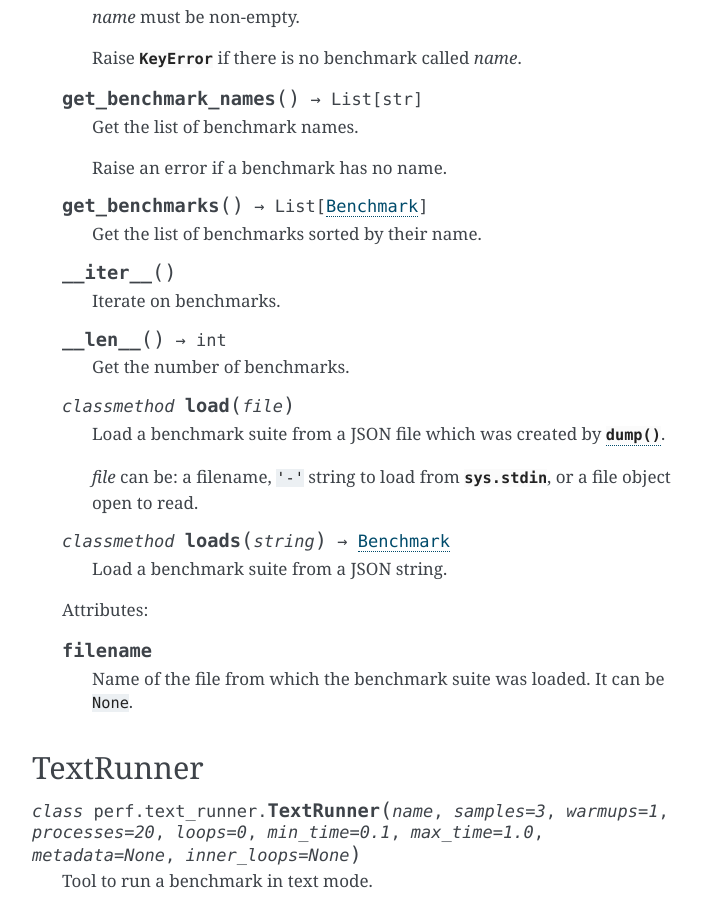
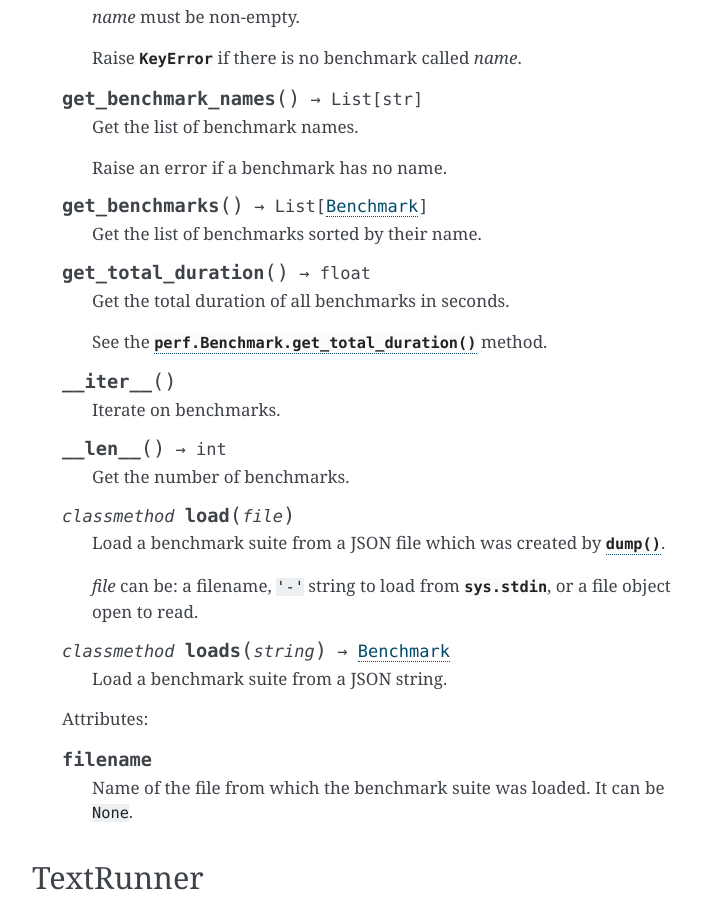
Before and after one commit to psf/pyperf, a Sphinx documentation site: the page built from doc/api.rst, in a window 1280 px wide and 900 px high, scrolled down 8103 px. Shown: the whole window, without its empty margins (388-1090 px from the left). Built offline with Sphinx 7.4.7, drawn with Linux system fonts in a browser that asks for light colours; some of the changed text lies outside the part shown.

Commit message:
add BenchmarkSuite.get_total_duration()

```diff
--- a/doc/api.rst
+++ b/doc/api.rst
@@ -335,6 +335,12 @@ BenchmarkSuite
    .. method:: get_benchmarks() -> List[Benchmark]
 
       Get the list of benchmarks sorted by their name.
+
+   .. method:: get_total_duration() -> float
+
+      Get the total duration of all benchmarks in seconds.
+
+      See the :meth:`perf.Benchmark.get_total_duration` method.
 
    .. method:: __iter__()
 
--- a/perf/__init__.py
+++ b/perf/__init__.py
@@ -746,6 +746,10 @@ class BenchmarkSuite(object):
             raise ValueError("empty suite")
         self._benchmarks = benchmarks
 
+    def get_total_duration(self):
+        durations = [benchmark.get_total_duration() for benchmark in self]
+        return math.fsum(durations)
+
 
 # A table of 95% confidence intervals for a two-tailed t distribution, as a
 # function of the degrees of freedom. For larger degrees of freedom, we
```
Also changed, not shown: other parts of doc/api.rst (+1 -1 lines), 1 other file.
